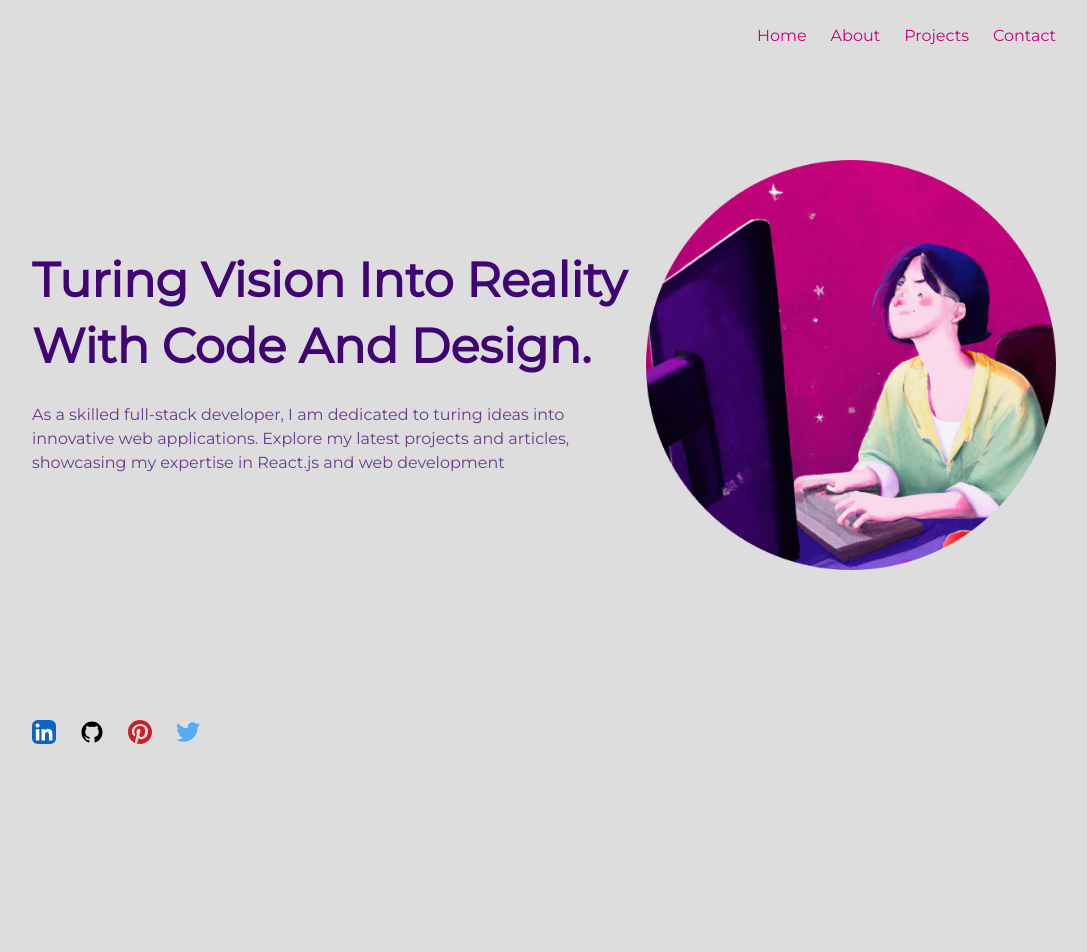
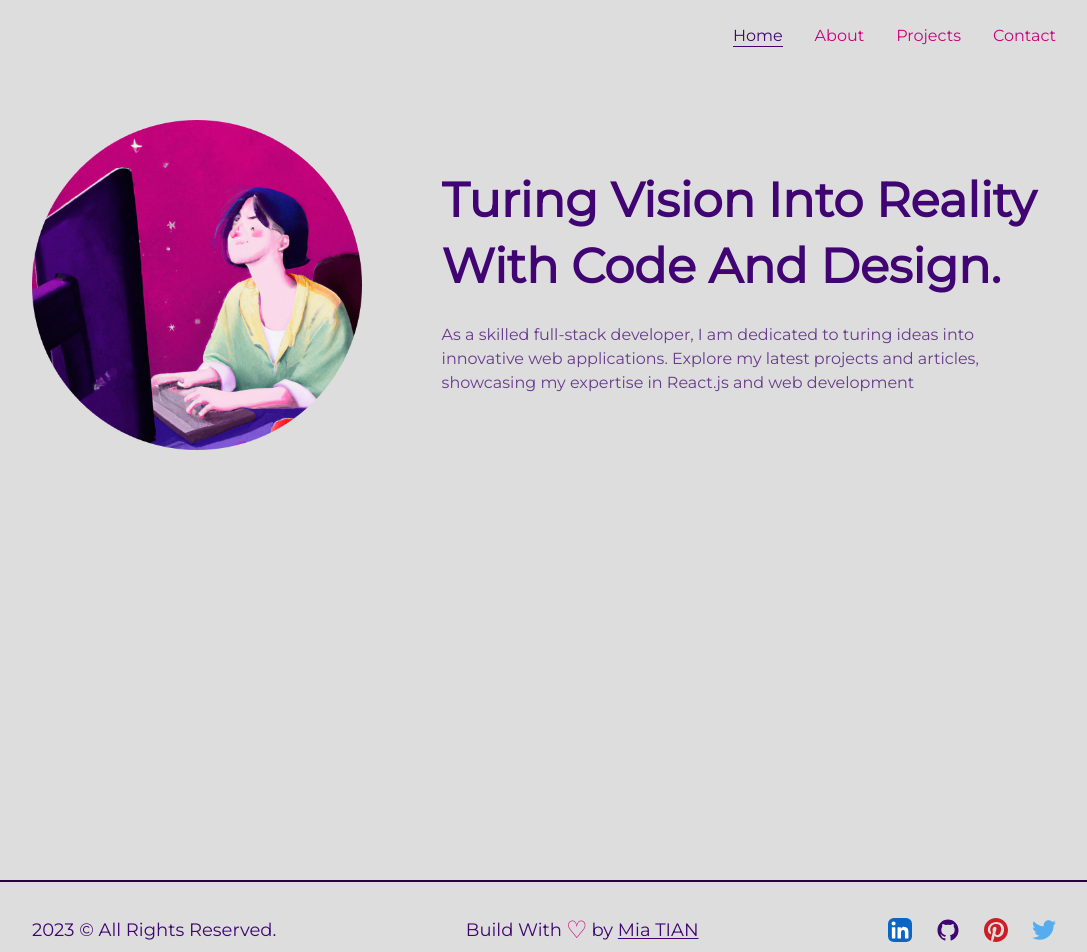
Before and after one commit to MiaTian1024/My-Portfolio, a React (Vite) app: page / in a window 1280 px wide. Shown: the part 40-992 px from the top of the page, without its empty margins (96-1183 px from the left). Before the commit the page ends 800 px from the top, so only its background shows below. Built offline with nearby package versions, Linux system fonts and the light colour scheme.

Commit message:
update navbar and footer

```diff
--- a/src/App.jsx
+++ b/src/App.jsx
@@ -9,7 +9,7 @@ const App = () => {
 
       <BrowserRouter>
         <header>
-            <Navbar />
+          <Navbar />
         </header>
         <main>
           <Routes>
--- a/src/components/AnimatedText.jsx
+++ b/src/components/AnimatedText.jsx
@@ -31,7 +31,7 @@ const singleWord={
 const AnimatedText = ({text, className=""}) => {
   return (
     <div className='w-full mx-auto py-2 flex items-center justify-center text-center overflow-hidden'>
-      <motion.h1 className={`inline-block w-full text-blue font-bold capitalize text-8xl ${className}`}
+      <motion.h1 className={`inline-block w-full text-blue font-black capitalize text-8xl ${className}`}
         variants={quote}
         initial="initial"
         animate="animate"
--- a/src/components/Footer.jsx
+++ b/src/components/Footer.jsx
@@ -4,8 +4,14 @@ import { LinkedInIcon, TwitterIcon, GithubIcon, PinterestIcon} from './Icons'
 
 const Footer = () => {
   return (
-    <div className='fixed w-full bottom-4'>
-        <nav className='flex items-center justify-start px-32 flex-wrap '>
+    <footer className='px-32 w-full border-t-2 border-solid border-darkBlue font-medium text-lg text-blue'>
+        <div className='py-8 flex items-center justify-between'>
+            <span>{new Date().getFullYear()} &copy; All Rights Reserved.</span>
+            <div className='flex items-center'>
+                Build With <span className='text-pink text-2xl px-1'>&#9825;</span>
+                by&nbsp;<a href="https://devdreaming.com" className='underline underline-offset-2'>Mia TIAN</a>
+            </div>
+            <nav className='flex items-center justify-start flex-wrap '>
               <motion.a href="https://linkedin.com" target={"_blank"}
                 whileHover={{y:-2}}
                 whileTap={{scale:0.9}}
@@ -38,6 +44,7 @@ const Footer = () => {
             </nav>
 
         </div>
+    </footer>
   )
 }
 
--- a/src/components/Navbar.jsx
+++ b/src/components/Navbar.jsx
@@ -1,11 +1,23 @@
 import React, { useState } from 'react'
-import { Link } from 'react-router-dom'
+import { Link, useLocation } from 'react-router-dom'
 import {motion} from 'framer-motion'
 
 import { navLinks } from '../constants'
 import { logo, menu, close } from '../assets'
 
+const CustomLink = ({href, title, className=""}) => {
+  const route = useLocation();
 
+  return(
+    <a href={href} className={`${className} relative group ${route.pathname === href ? 'text-blue' : 'text-pink'}`}>
+      {title}
+
+      <span className={`h-[1px] inline-block bg-blue absolute left-0 -bottom-0.5 group-hover:w-full transition-[width] ease duration-300
+            ${route.pathname === href ? 'w-full' : 'w-0'}`}
+      >&nbsp;</span>
+    </a>
+  )
+}
 const Navbar = () => {
 
   const [active, setActive] = useState('')
@@ -28,23 +40,10 @@ const Navbar = () => {
       </nav> */}
 
       <nav>
-         <ul className='list-none hidden sm:flex flex-row gap-6'>
-           {navLinks.map((link) => (
-            <li
-              key={link.id}
-              className={`${active === link.title ? "text-blue" : "text-pink"} relative group
-                hover:text-blue font-medium cursor-pointer`}
-                onClick={() => setActive(link.title)}
-            >
-              <span className={`h-[1px] inline-block bg-blue absolute left-0 -bottom-0.5
-                    group-hover:w-full transition-[width] ease duration-300
-                    ${active === link.title ? "w-full" : "w-0" }`}
-              >&nbsp;</span>
-              <a href={`/${link.id}`}>{link.title}</a>
-            </li>
-
-           ))}
-         </ul>
+        <CustomLink href="/" title="Home" className='mr-4'/>
+        <CustomLink href="/about" title="About" className='mx-4'/>
+        <CustomLink href="/projects" title="Projects" className='mx-4' />
+        <CustomLink href="/contact" title="Contact" className='ml-4'/>
       </nav>
 
 
--- a/src/page/Home.jsx
+++ b/src/page/Home.jsx
@@ -5,13 +5,23 @@ import AnimatedText from '../components/AnimatedText'
 
 const Home = () => {
   return (
-    <div className='py-20'>
+    <div className='py-10 w-full min-h-screen'>
       <div className='flex sm:flex-row flex-col items-center justify-between w-full h-full z-0 sm:px-32 px-16'>
+
+        <div className='sm:w-2/5 w-full'>
+
+          <img
+            src={heroImage}
+            alt="heroImage"
+            className='w-full h-auto pr-20'
+            >
+          </img>
+        </div>
 
         <div className='sm:w-3/5 w-full flex flex-col items-center self-center'>
           <AnimatedText
             text="Turing Vision Into Reality With Code And Design."
-            className='!text-5xl !text-3xl !text-left !leading-snug'
+            className='!text-5xl !text-left !leading-snug'
           />
 
           <p className='my-4 text-blue/75 font-medium'>
@@ -21,14 +31,6 @@ const Home = () => {
 
         </div>
 
-        <div className='sm:w-2/5 w-full'>
-
-           <img
-             src={heroImage}
-             alt="heroImage"
-            >
-           </img>
-        </div>
 
       </div>
     </div>
```
Also changed, not shown: 1 other file (tests, documents, lock files or other folders). Lines whose indentation alone changed are shown as unchanged.
